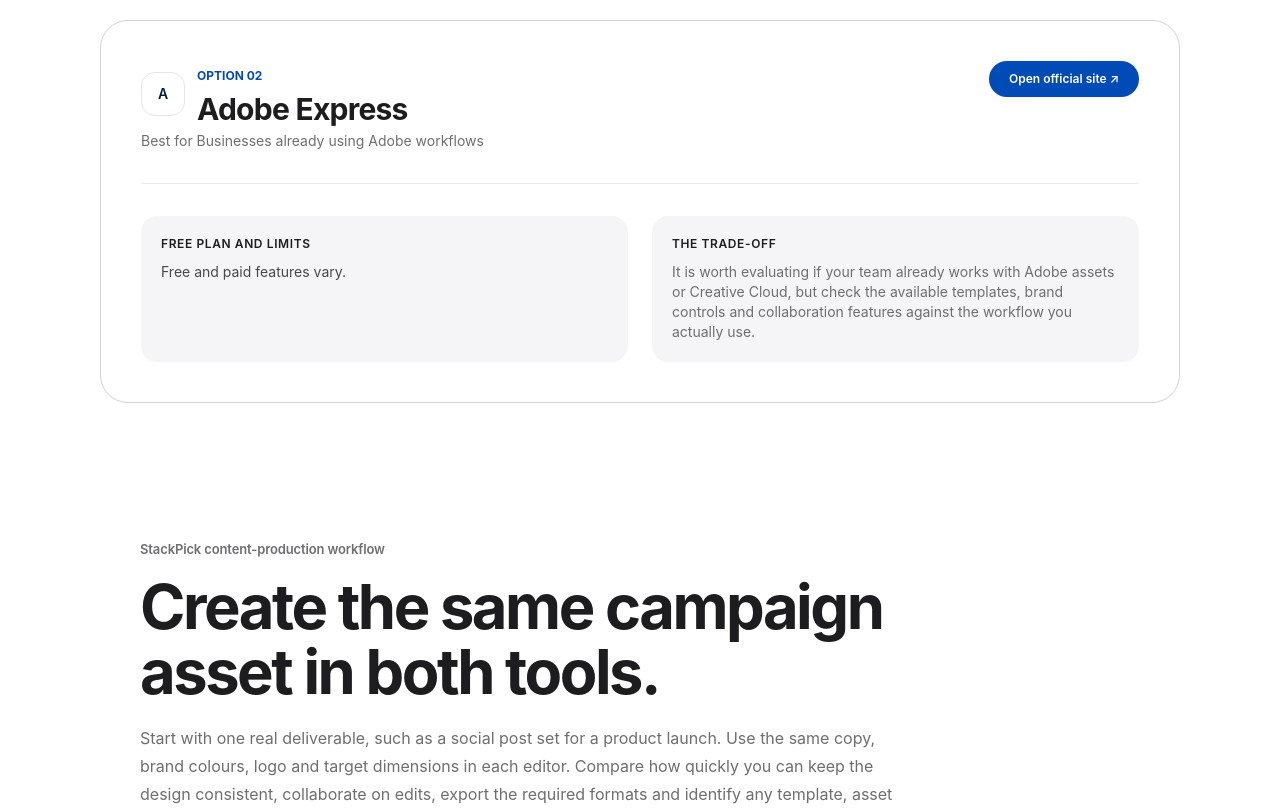
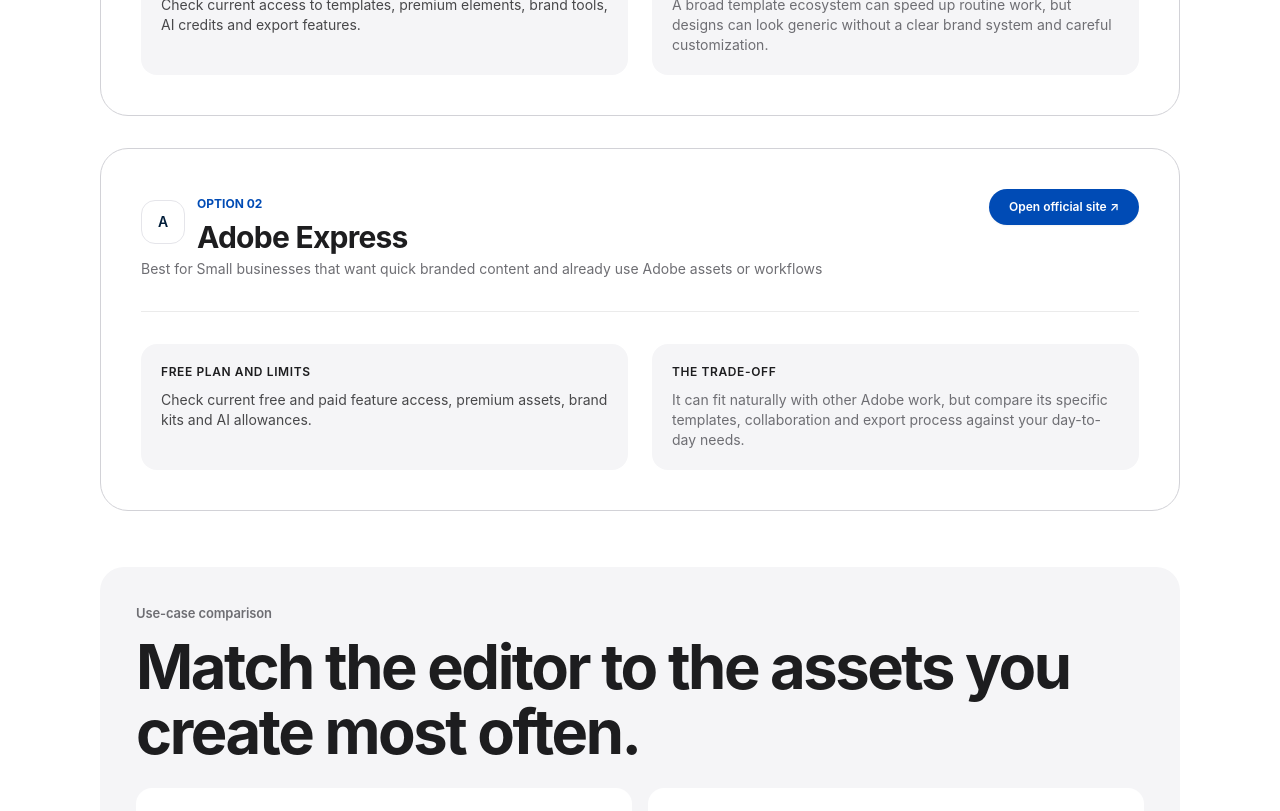
Before and after one commit to LinukaBandara/StackPick, a Next.js app: page /best/canva-vs-adobe-express in a window 1280 px wide. Shown: the part 1980-2791 px from the top of the page. Built offline with nearby package versions, Linux system fonts and the light colour scheme; no server answers.

Commit message:
Improve editorial depth for canva-vs-adobe-express

```diff
--- a/app/best/canva-vs-adobe-express/page.tsx
+++ b/app/best/canva-vs-adobe-express/page.tsx
@@ -3,7 +3,7 @@ import ComparisonArticle from "@/components/ComparisonArticle";
 
 export const metadata: Metadata = {
   title: "Canva vs Adobe Express for Small Businesses (2026)",
-  description: "Compare Canva and Adobe Express for small-business content creation, brand assets, templates, collaboration and everyday marketing production.",
+  description: "Compare Canva and Adobe Express for brand consistency, social content, templates, collaboration, AI features and exports.",
   alternates: { canonical: "/best/canva-vs-adobe-express" },
 };
 
@@ -12,27 +12,34 @@ export default function Page() {
     <ComparisonArticle
       title="Canva vs Adobe Express for Small Businesses"
       slug="canva-vs-adobe-express"
-      intro="Compare Canva and Adobe Express for small-business content creation, brand assets, templates, collaboration and everyday marketing production."
-      pricingNote="Pricing, limits and included features can change. Check the providers' current plans before making a decision."
+      intro="Canva and Adobe Express both help small businesses produce everyday marketing assets without a full design department. Compare them using the actual work you publish: social posts, campaign graphics, short videos, brand templates and handoff between collaborators."
+      pricingNote="Templates, premium assets, brand controls, AI credits, collaboration and export options vary by plan and can change. Check the current commercial-use terms and whether the assets your team needs are included before publishing paid campaigns."
       tools={[
-        { name: "Canva", bestFor: "Fast brand and marketing content creation", freeOption: "Free and paid features vary.", tradeoff: "Its broad template ecosystem can speed up routine social and marketing assets, but check whether the brand controls, premium elements, team approvals and export formats you need are included in the plan.", url: "https://www.canva.com/" },
-        { name: "Adobe Express", bestFor: "Businesses already using Adobe workflows", freeOption: "Free and paid features vary.", tradeoff: "It is worth evaluating if your team already works with Adobe assets or Creative Cloud, but check the available templates, brand controls and collaboration features against the workflow you actually use.", url: "https://www.adobe.com/express/" },
+        { name: "Canva", bestFor: "Teams that want a broad template library and quick production of recurring marketing assets", freeOption: "Check current access to templates, premium elements, brand tools, AI credits and export features.", tradeoff: "A broad template ecosystem can speed up routine work, but designs can look generic without a clear brand system and careful customization.", url: "https://www.canva.com/" },
+        { name: "Adobe Express", bestFor: "Small businesses that want quick branded content and already use Adobe assets or workflows", freeOption: "Check current free and paid feature access, premium assets, brand kits and AI allowances.", tradeoff: "It can fit naturally with other Adobe work, but compare its specific templates, collaboration and export process against your day-to-day needs.", url: "https://www.adobe.com/express/" },
       ]}
-      bottomLine="There is no universal winner. The better tool is the one that handles your normal workflow with less friction at the price you can justify. Test the same job in both products before switching."
+      bottomLine="Neither tool is the universal winner. Choose the editor that lets your team produce consistent, correctly licensed assets in the formats you publish, with the least friction and a plan cost you can justify."
     >
-      <section className="bg-white">
-        <div className="sp-container py-16 sm:py-20">
-          <p className="sp-eyebrow">StackPick content-production workflow</p>
-          <h2 className="sp-title mt-4 max-w-4xl">Create the same campaign asset in both tools.</h2>
-          <p className="mt-5 max-w-3xl text-base leading-7 text-[#6e6e73]">
-            Start with one real deliverable, such as a social post set for a product launch. Use the same copy, brand colours, logo and target dimensions in each editor. Compare how quickly you can keep the design consistent, collaborate on edits, export the required formats and identify any template, asset or brand feature that is locked behind a paid plan.
-          </p>
-          <div className="mt-8 grid gap-4 sm:grid-cols-3">
-            <div className="rounded-2xl border border-[#e4e7ec] bg-[#f7f8fc] p-6"><p className="font-semibold text-[#101828]">Brand consistency</p><p className="mt-2 text-sm leading-6 text-[#667085]">Check logo, colours, reusable layouts and how easy it is to keep multiple assets aligned.</p></div>
-            <div className="rounded-2xl border border-[#e4e7ec] bg-[#f7f8fc] p-6"><p className="font-semibold text-[#101828]">Team workflow</p><p className="mt-2 text-sm leading-6 text-[#667085]">Test review, handoff and whether collaborators need a particular account or plan.</p></div>
-            <div className="rounded-2xl border border-[#e4e7ec] bg-[#f7f8fc] p-6"><p className="font-semibold text-[#101828]">Final exports</p><p className="mt-2 text-sm leading-6 text-[#667085]">Export the actual formats you publish and check for watermarks, quality or paid-asset restrictions.</p></div>
-          </div>
+      <section className="rounded-3xl bg-[#f5f5f7] p-6 sm:p-9">
+        <p className="sp-eyebrow">Use-case comparison</p>
+        <h2 className="sp-title mt-3">Match the editor to the assets you create most often.</h2>
+        <div className="mt-6 grid gap-4 sm:grid-cols-2">
+          <div className="rounded-2xl bg-white p-5"><h3 className="font-semibold text-[#1d1d1f]">Recurring social content</h3><p className="mt-2 text-sm leading-6 text-[#6e6e73]">Check reusable layouts, resizing, team templates, scheduling handoff and how quickly you can create a consistent set of posts.</p></div>
+          <div className="rounded-2xl bg-white p-5"><h3 className="font-semibold text-[#1d1d1f]">Brand-controlled campaigns</h3><p className="mt-2 text-sm leading-6 text-[#6e6e73]">Check logo and colour controls, approved fonts, reusable components and how easily a teammate can stay within brand guidelines.</p></div>
+          <div className="rounded-2xl bg-white p-5"><h3 className="font-semibold text-[#1d1d1f]">Short-form video</h3><p className="mt-2 text-sm leading-6 text-[#6e6e73]">Test captions, audio, aspect ratios, editing controls and the exact export formats required by your publishing channels.</p></div>
+          <div className="rounded-2xl bg-white p-5"><h3 className="font-semibold text-[#1d1d1f]">Team review and handoff</h3><p className="mt-2 text-sm leading-6 text-[#6e6e73]">Test comments, permissions, version history and whether collaborators need paid seats to complete the workflow.</p></div>
         </div>
+      </section>
+      <section className="rounded-3xl border border-[#e4e7ec] p-6 sm:p-9">
+        <p className="sp-eyebrow">Fair side-by-side test</p>
+        <h2 className="sp-title mt-3">Create one campaign asset in both editors.</h2>
+        <ol className="mt-5 list-decimal space-y-2 pl-5 text-sm leading-7 text-[#424245]">
+          <li>Use the same approved copy, logo, brand colours and target dimensions.</li>
+          <li>Measure setup time and how many manual adjustments are needed.</li>
+          <li>Ask a teammate to review and edit the design without your help.</li>
+          <li>Export the actual formats you publish and check resolution, watermark and premium-asset restrictions.</li>
+          <li>Confirm commercial-use rights for the assets and fonts in the final design.</li>
+        </ol>
       </section>
     </ComparisonArticle>
   );
```
